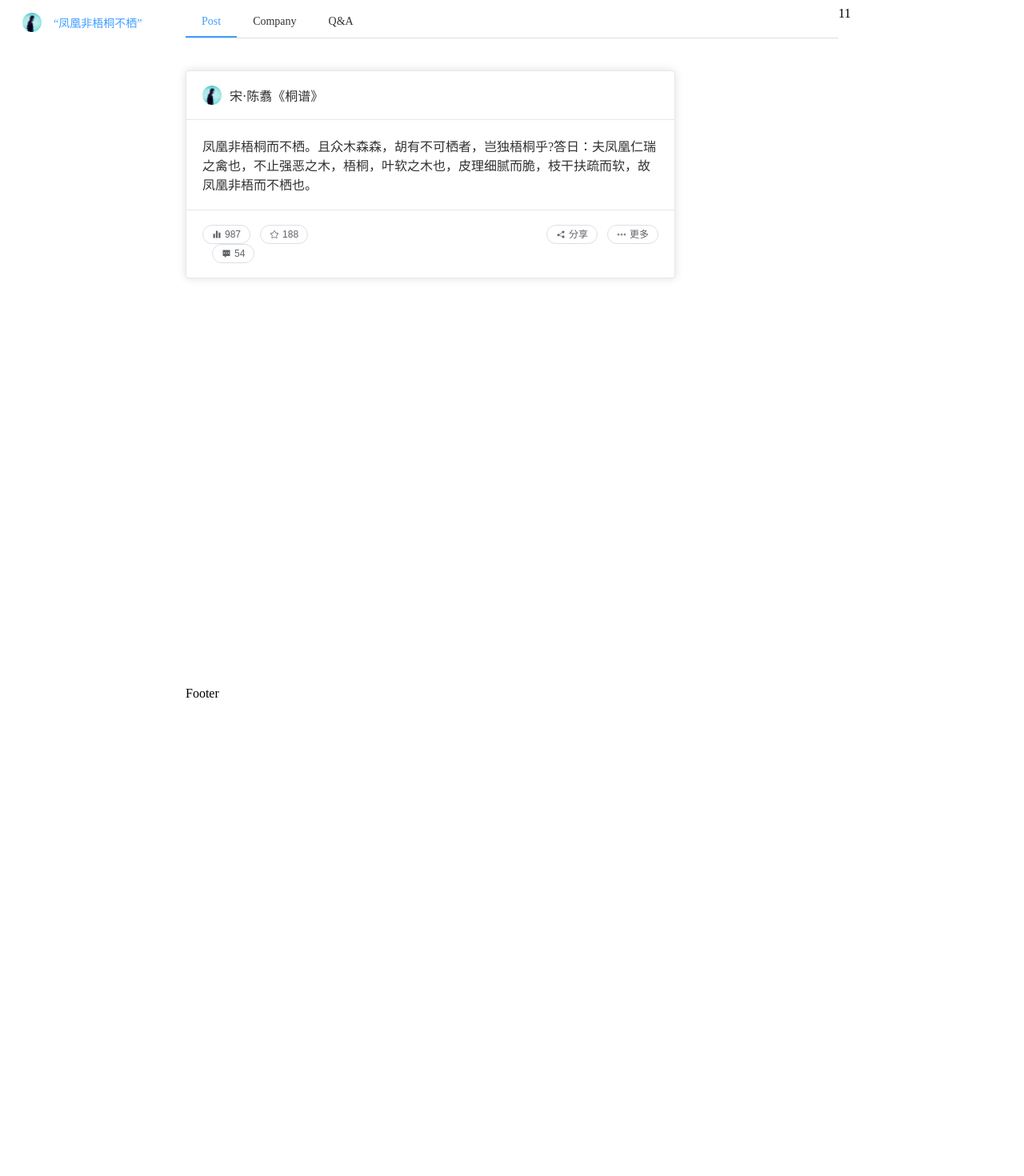
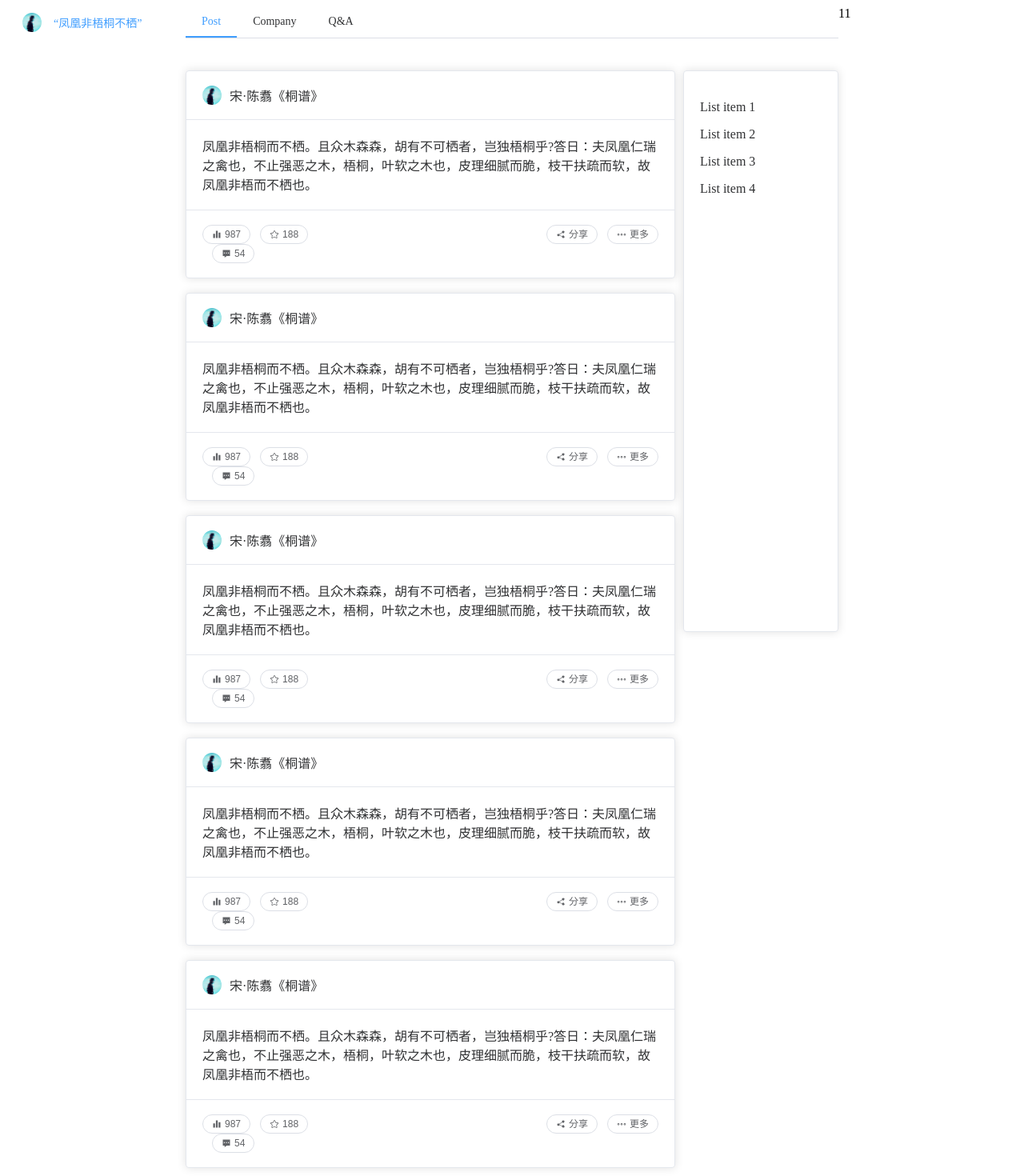
Before and after one commit to BaoYi-9527/Vue3-Basic, a Vue app: page / in a window 1280 px wide. Shown: the top 1470 px of the page at 80% size. Before the commit the page ends 926 px from the top, so only its background shows below. Built offline with nearby package versions, Linux system fonts and the light colour scheme.

Commit message:
perf:side card

```diff
--- a/src/views/MainView.vue
+++ b/src/views/MainView.vue
@@ -9,8 +9,20 @@ import PostComponent from "@/components/Post/PostComponent.vue";
       <el-row>
         <el-col :span="18">
           <PostComponent/>
+          <br>
+          <PostComponent/>
+          <br>
+          <PostComponent/>
+          <br>
+          <PostComponent/>
+          <br>
+          <PostComponent/>
+          <br>
         </el-col>
         <el-col :span="6">
+          <el-card style="max-width: 480px; margin-left: 10px; min-height: 700px">
+            <p v-for="o in 4" :key="o" class="text item">{{ 'List item ' + o }}</p>
+          </el-card>
         </el-col>
       </el-row>
 
```
